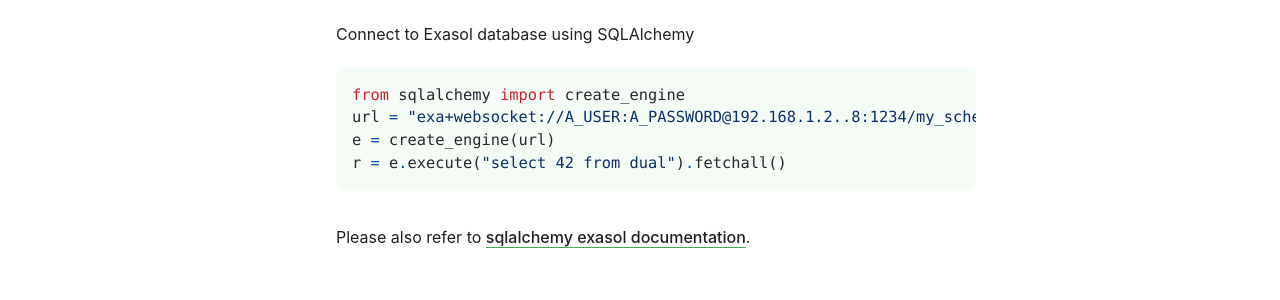
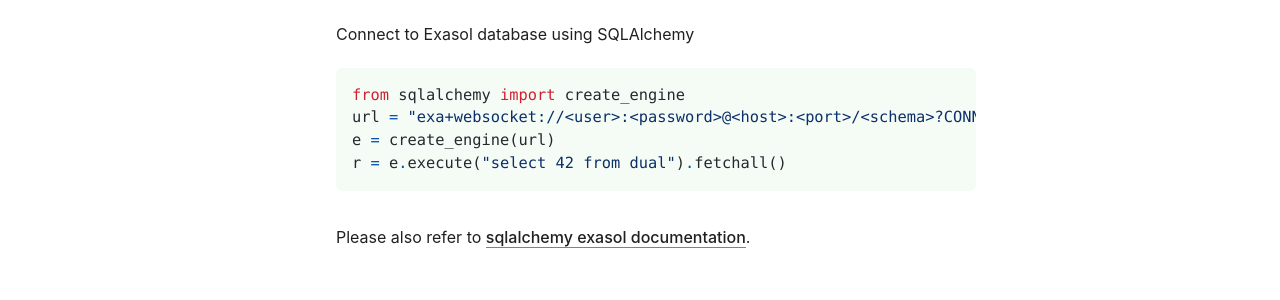
Before and after one commit to exasol/developer-documentation, a Sphinx documentation site: the page built from doc/integrations.rst, in a window 1280 px wide and 900 px high. Shown: the part 347-647 px from the top of the window. Built offline with Sphinx 7.4.7, drawn with Linux system fonts in a browser that asks for light colours; pages that are not in the unit, such as notebooks, are missing from menus.

Commit message:
Applied changes

```diff
--- a/doc/environments.rst
+++ b/doc/environments.rst
@@ -55,7 +55,7 @@
 Positron
 --------
 
-You can either connect to exasol with pyexasol as described in :doc:`getting_started` or use JupySQL as described  in :ref:`jupyterlab`.
+You can either connect to Exasol with pyexasol as described in :doc:`getting_started` or using JupySQL as described  in :ref:`jupyterlab`.
 
 pyCharm
 -------
--- a/doc/integrations.rst
+++ b/doc/integrations.rst
@@ -16,7 +16,7 @@
 .. code-block:: python
 
     from sqlalchemy import create_engine
-    url = "exa+websocket://A_USER:A_PASSWORD@192.168.1.2..8:1234/my_schema?CONNECTIONLCALL=en_US.UTF-8"
+    url = "exa+websocket://<user>:<password>@<host>:<port>/<schema>?CONNECTIONLCALL=en_US.UTF-8"
     e = create_engine(url)
     r = e.execute("select 42 from dual").fetchall()
 
```
